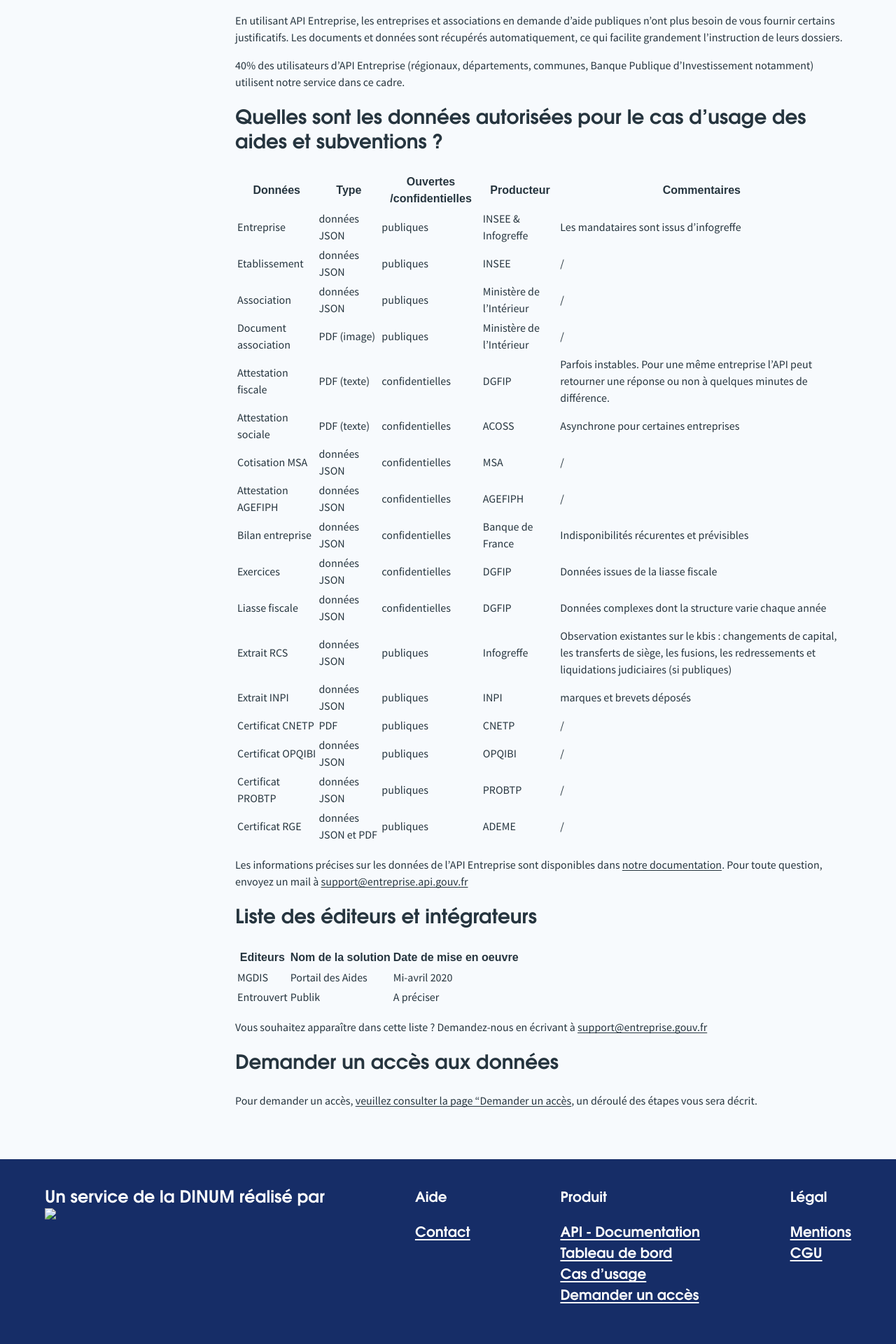
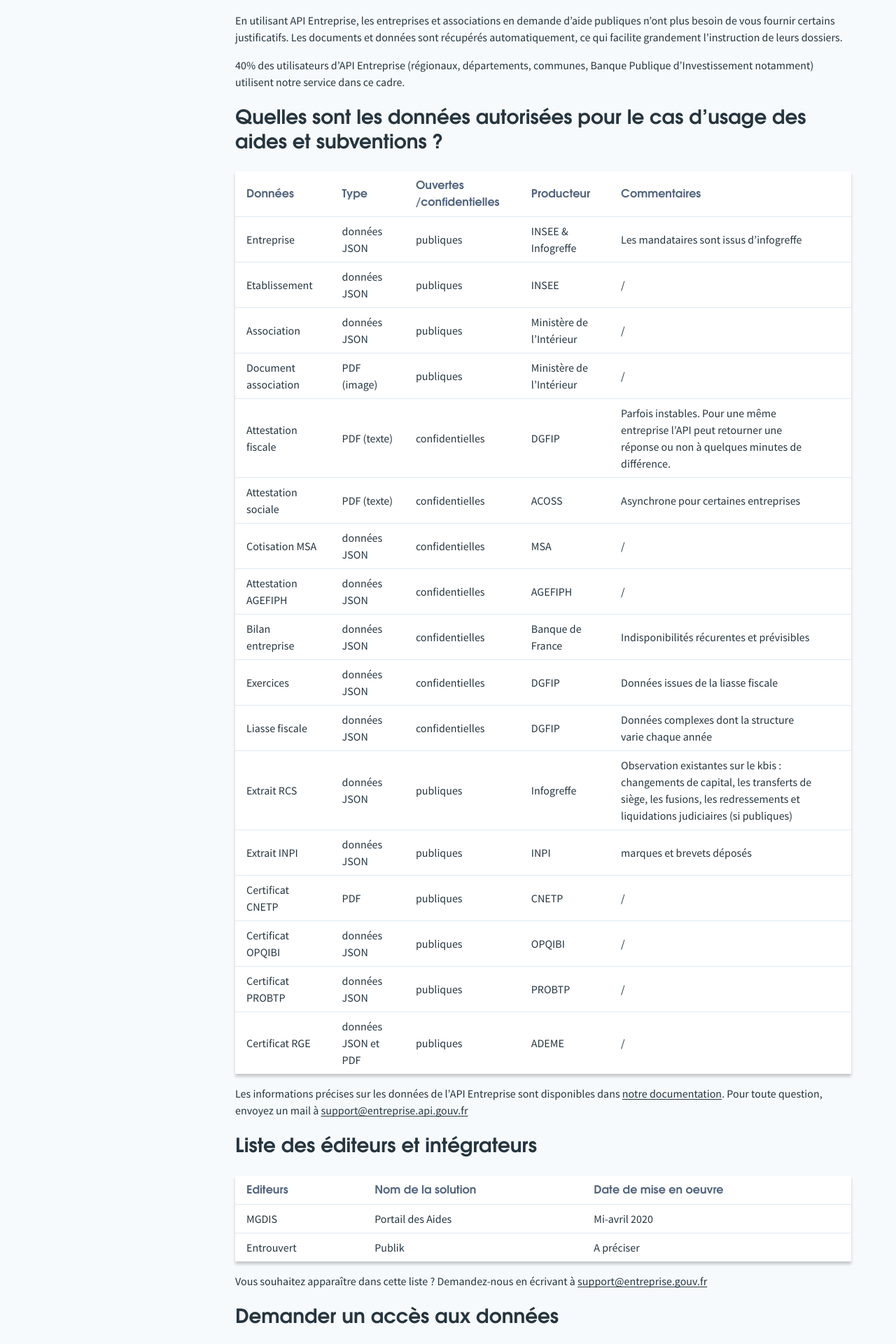
Before and after one commit to etalab/entreprise.api.gouv.fr, a Jekyll site: the page built from _use_cases/aides_publiques.md, in a window 1280 px wide. Shown: the part 1583-3503 px from the top of the page at 70% size. Built offline with Jekyll 4.4.1, drawn with Linux system fonts in a browser that asks for light colours; some web fonts are replaced.

Commit message:
Ajout balise {:.tpl-table}

```diff
--- a/_use_cases/aides_publiques.md
+++ b/_use_cases/aides_publiques.md
@@ -49,7 +49,7 @@
 ## Quelles sont les données autorisées pour le cas d'usage des aides et subventions ?
 
 
-
+{:.tpl-table}
 | Données    | Type         | Ouvertes /confidentielles | Producteur         | Commentaires                            |
 | ---------- | ------------ | ------------------------- | ------------------ | --------------------------------------- |
 | Entreprise | données JSON | publiques                 | INSEE & Infogreffe | Les mandataires sont issus d'infogreffe |                                       |
@@ -75,7 +75,7 @@
 
 ## Liste des éditeurs et intégrateurs
 
-
+{:.tpl-table}
 | Editeurs   | Nom de la solution | Date de mise en oeuvre |
 | ---------- | ------------------ | ---------------------- |
 | MGDIS      | Portail des Aides  | Mi-avril 2020          |
```
